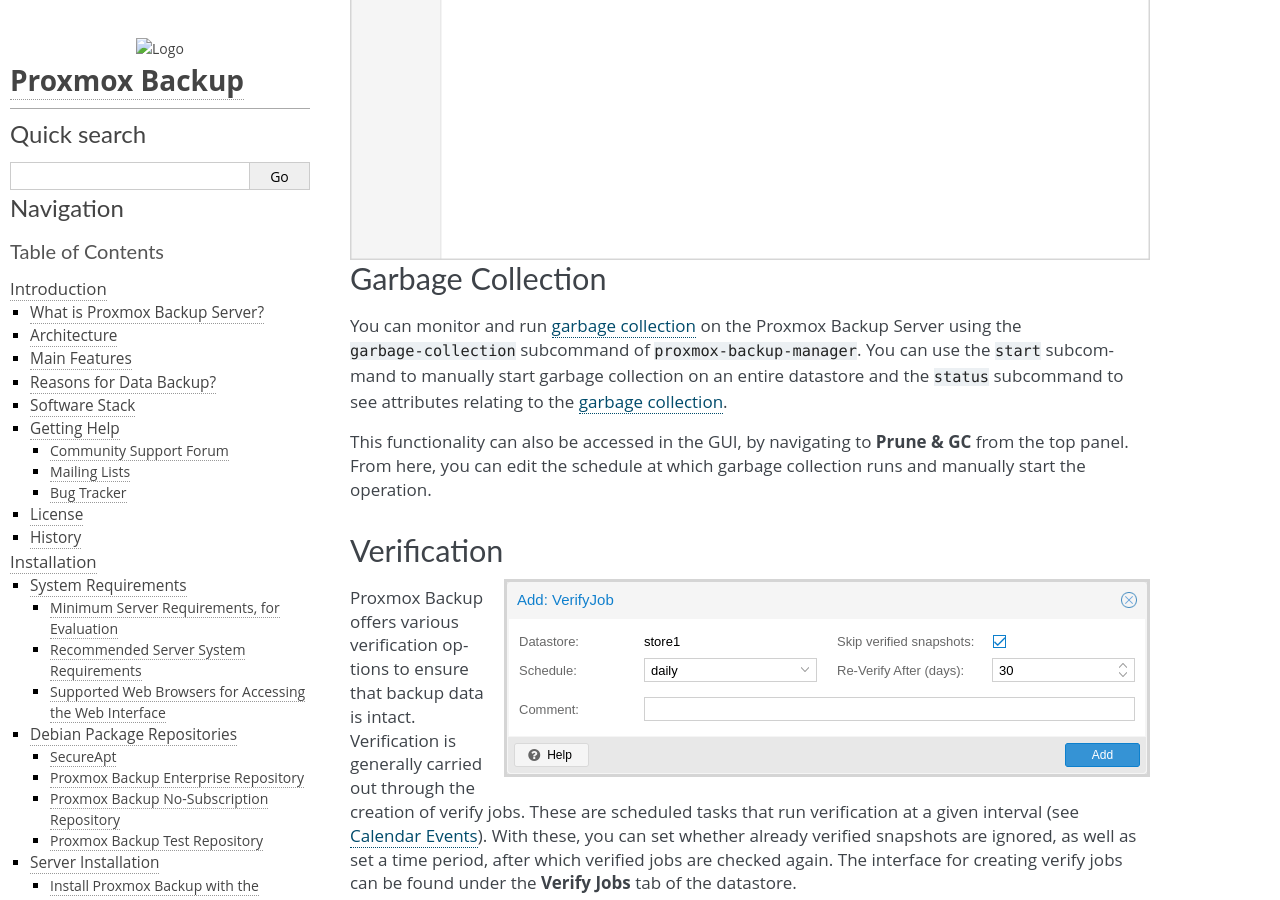
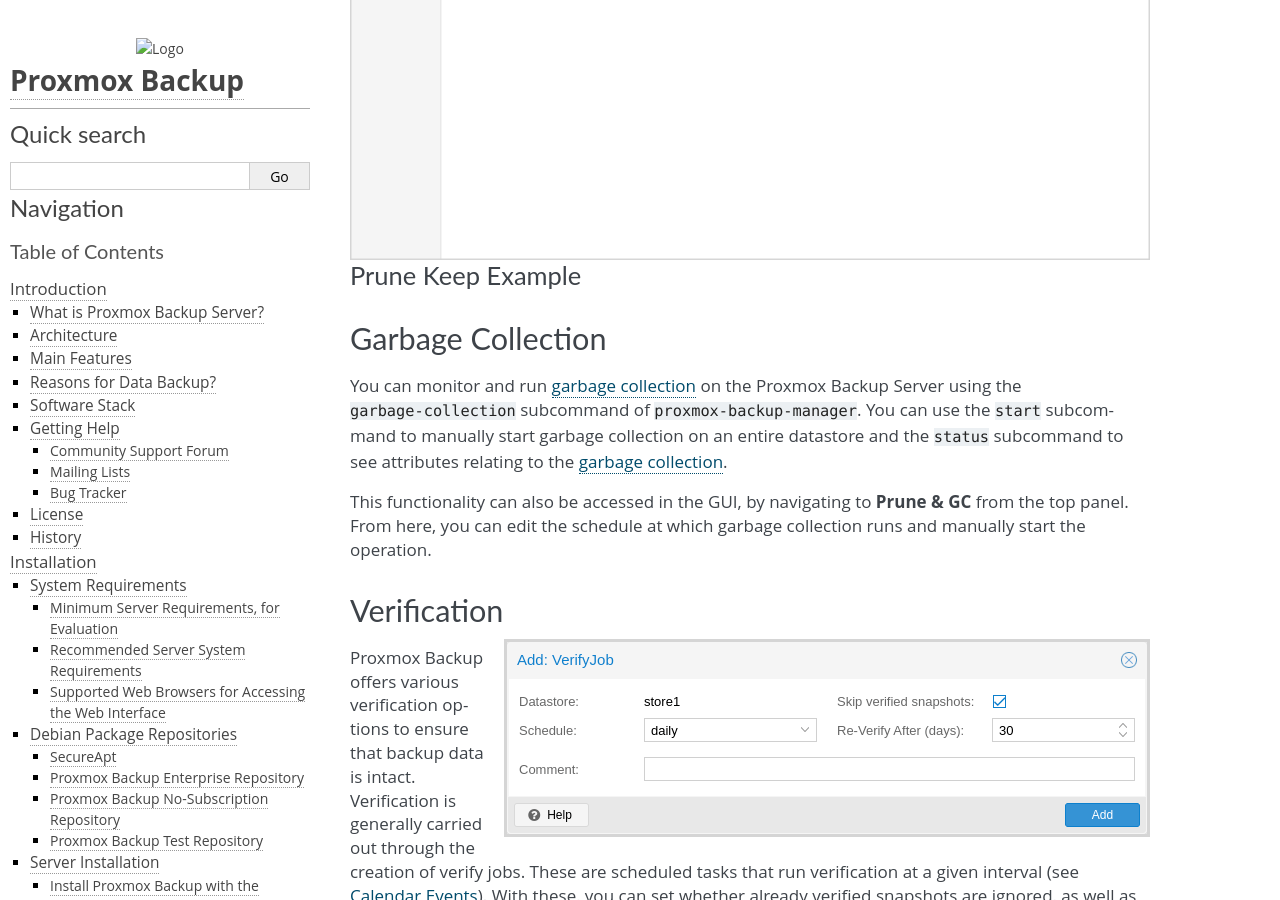
Before and after one commit to proxmox/proxmox-backup, a Sphinx documentation site: the page built from docs/maintenance.rst, in a window 1280 px wide and 900 px high, scrolled down 2023 px. Built offline with Sphinx 7.4.7, drawn with Linux system fonts in a browser that asks for light colours.

Commit message:
prune sim: avoid colon to separate keep desc from count
hack for space issues for monthly keeps and >9 counts

Signed-off-by: Thomas Lamprecht <t.lamprecht@proxmox.com>

```diff
--- a/docs/maintenance.rst
+++ b/docs/maintenance.rst
@@ -76,6 +76,9 @@
   :align: right
   :alt: Prune and garbage collection options
 
+Prune Keep Example
+^^^^^^^^^^^^^^^^^^
+
 
 .. _maintenance_gc:
 
--- a/docs/prune-simulator/prune-simulator.js
+++ b/docs/prune-simulator/prune-simulator.js
@@ -219,7 +219,7 @@
 			    html += `<span class="strikethrough">${text}</span>`;
 			} else {
 			    if (backup.data.keepCount) {
-				text += ` (${backup.data.keepName}: ${backup.data.keepCount})`;
+				text += ` (${backup.data.keepName} ${backup.data.keepCount})`;
 			    } else {
 				text += ` (${backup.data.keepName})`;
 			    }
```
